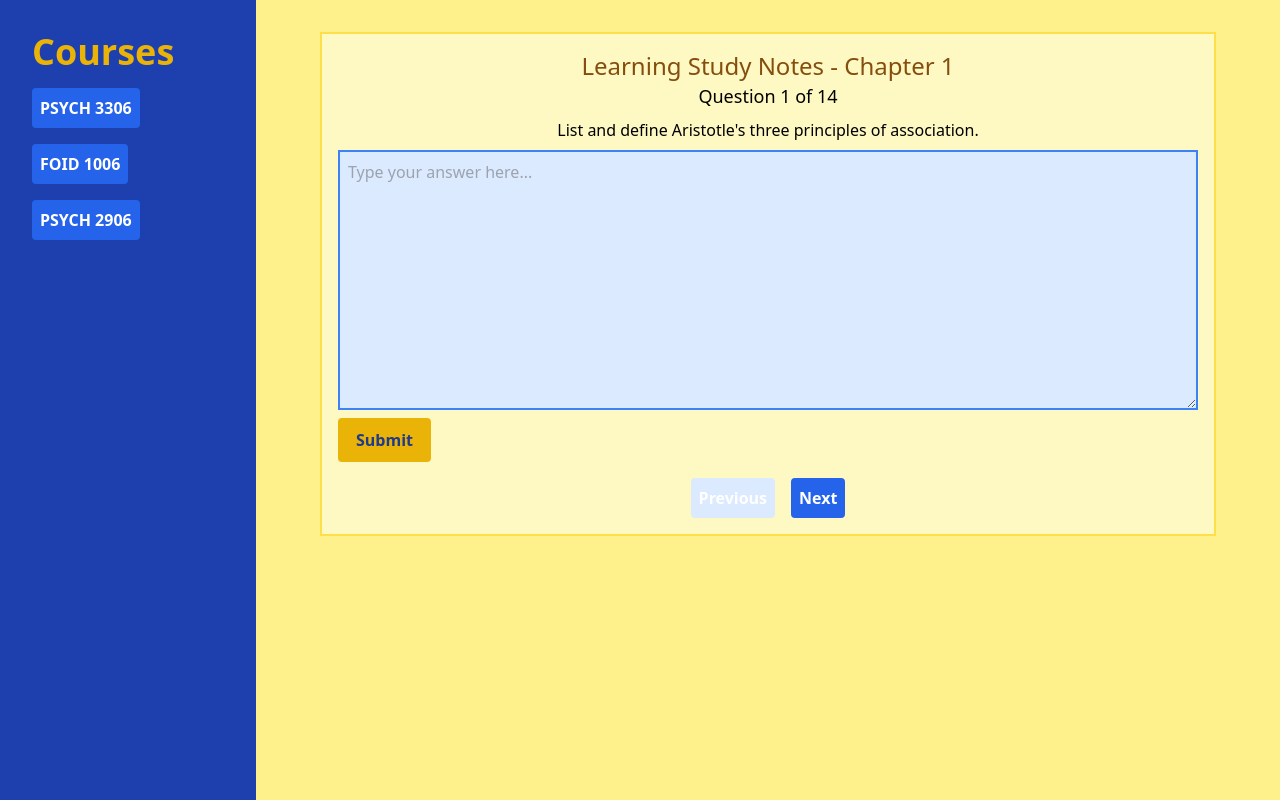
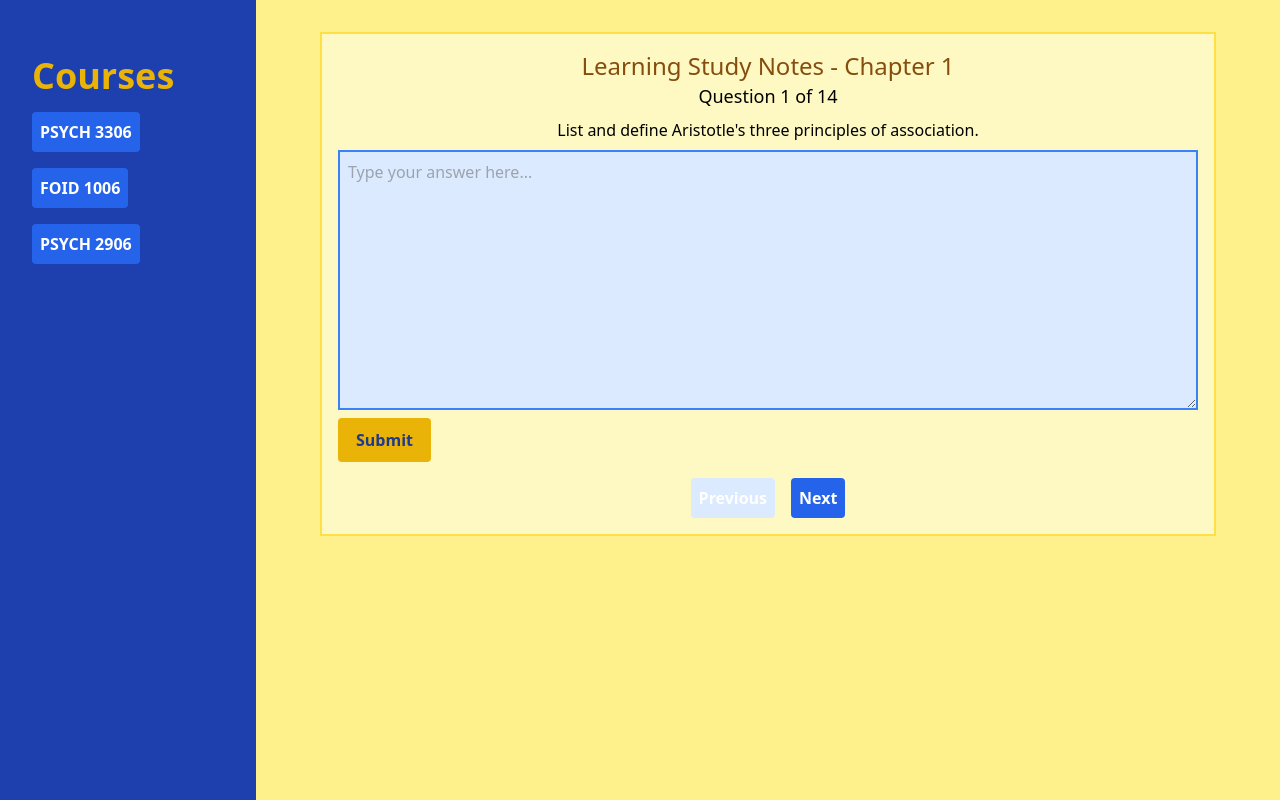
Before and after one commit to the-Third-Developer/the-third-developer, a SvelteKit app: page /study-app in a window 1280 px wide. Built offline with nearby package versions, Linux system fonts and the light colour scheme; a web font is replaced by a local one.

Commit message:
textarea

```diff
--- a/src/routes/study-app/+page.svelte
+++ b/src/routes/study-app/+page.svelte
@@ -552,6 +552,7 @@
 <div class="bg-yellow-200">
 <div class="2xl:container mx-auto sm:flex items-stretch min-h-screen relative">
     <div class="relative bg-blue-800 w-full sm:max-w-64 p-4 sm:p-8 sm:before:content-[''] before:absolute before:z-1 before:bg-blue-800 before:h-full before:w-screen before:right-0 before:top-0">
+		<a href="/">home</a>
         <h2 class="relative z-1 text-yellow-500 font-bold text-4xl">Courses</h2>
         <!-- Ensure courses array is defined and iterate over it -->
         {#if courses && courses.length > 0}
@@ -576,7 +577,7 @@
 					<p class="mb-2">{selectedCourse.questions[selectedQuestion]?.question}</p>
 
 					<div class="grid gap-2 w-full">
-						<textarea rows="10" bind:value={userAnswer} placeholder="Type your answer here..." class="w-full p-2 border-2 border-blue-500 bg-blue-100 m-0 " />
+						<textarea rows="10" bind:value={userAnswer} placeholder="Type your answer here..." class="w-full p-2 border-2 border-blue-500 bg-blue-100 m-0 "></textarea>
 						<button class="sm:w-fit bg-yellow-500 text-blue-900 px-4 py-2 font-bold border-2 border-yellow-500 rounded hover:bg-yellow-600 hover:border-yellow-600 m-0" on:click={checkAnswer} on:touchstart={checkAnswer}>Submit</button>
 					</div>
 				</div>
```
